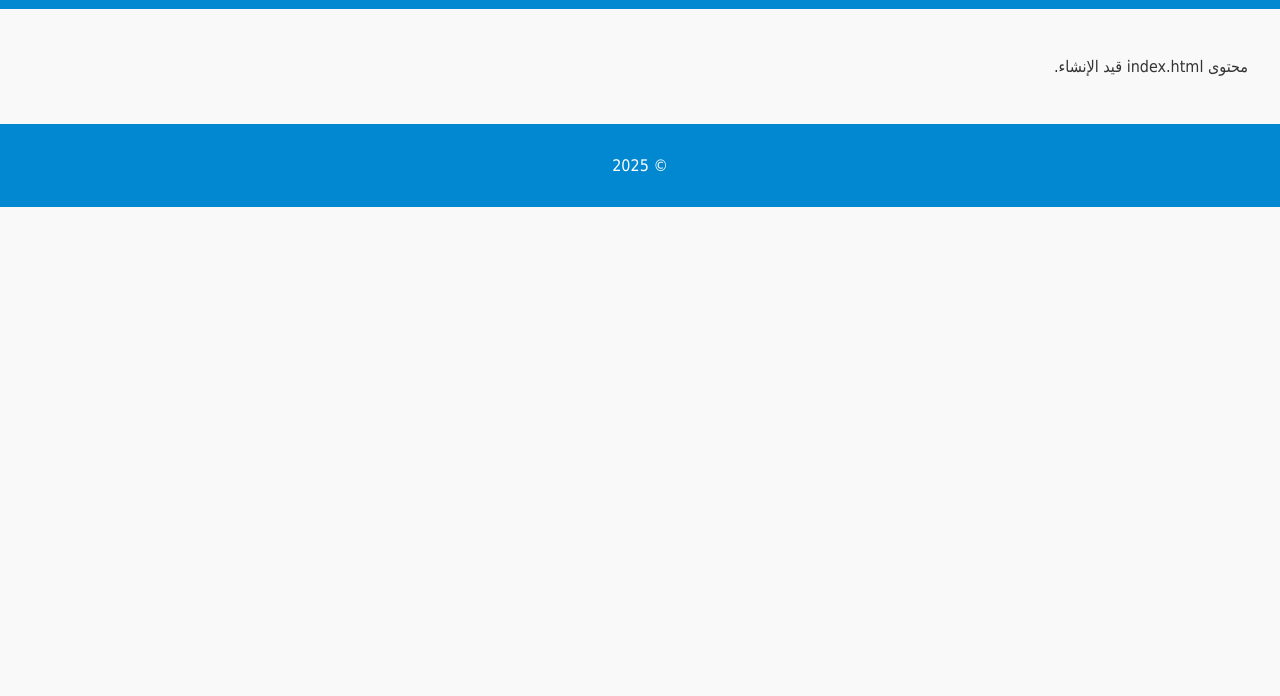
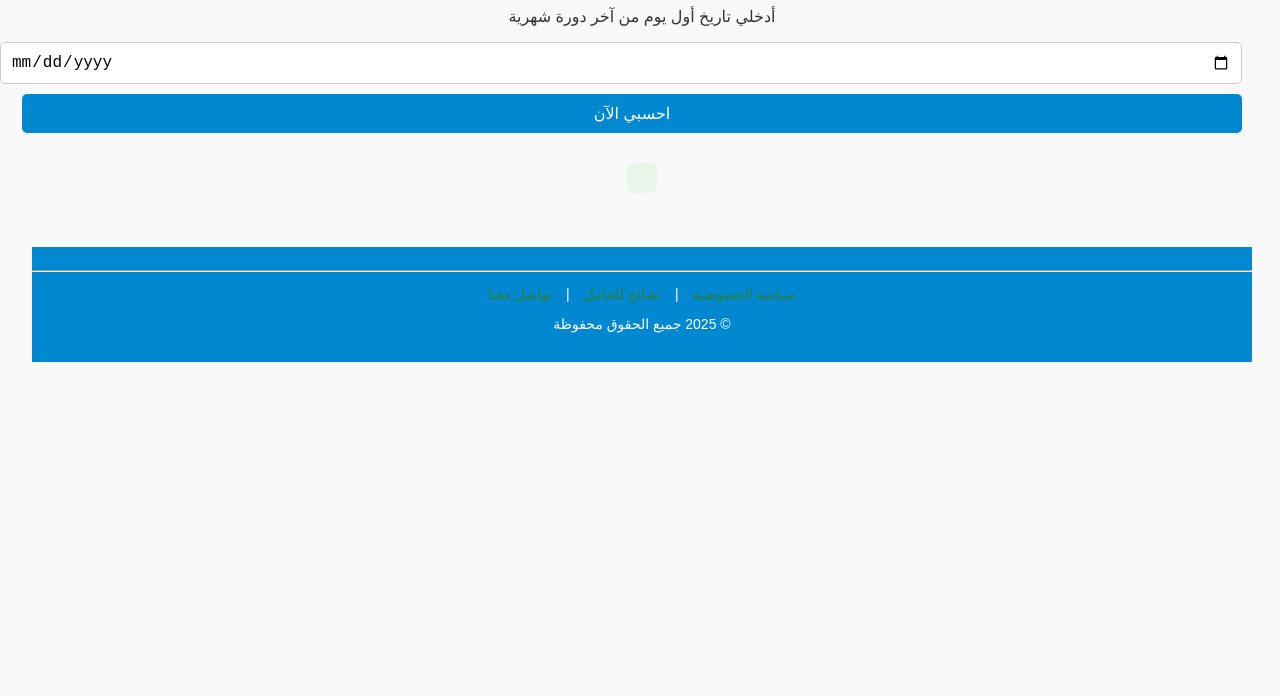
Before and after one commit to hassanein123/pregnancy-calculator, a plain HTML site: page index.html in a window 1280 px wide. Shown: the part 104-800 px from the top of the page. Drawn offline with Linux system fonts and the light colour scheme.

Commit message:
Update index.html

```diff
--- a/index.html
+++ b/index.html
@@ -1 +1,87 @@
-<!DOCTYPE html><html lang='ar' dir='rtl'><head><meta charset='UTF-8'><title>index.html</title><link rel='stylesheet' href='style.css'></head><body><header><h1>index.html</h1></header><main><p>محتوى index.html قيد الإنشاء.</p></main><footer><p>&copy; 2025</p></footer></body></html>
+<!DOCTYPE html>
+<html lang="ar">
+<head>
+  <meta charset="UTF-8" />
+  <meta name="viewport" content="width=device-width, initial-scale=1.0"/>
+  <title>حاسبة الحمل - السباك الذهبي</title>
+  <link rel="stylesheet" href="style.css" />
+  <style>
+    body {
+      font-family: Arial, sans-serif;
+      direction: rtl;
+      text-align: center;
+      padding: 30px;
+      background-color: #f9f9f9;
+    }
+
+    h1 {
+      color: #2e7d32;
+    }
+
+    input, button {
+      padding: 10px;
+      margin: 10px;
+      font-size: 16px;
+    }
+
+    footer {
+      margin-top: 50px;
+      font-size: 14px;
+    }
+
+    a {
+      margin: 0 10px;
+      color: #2e7d32;
+      text-decoration: none;
+    }
+
+    #result {
+      margin-top: 20px;
+      background-color: #e8f5e9;
+      padding: 15px;
+      border-radius: 8px;
+      display: inline-block;
+    }
+  </style>
+</head>
+<body>
+
+  <h1>حاسبة الحمل</h1>
+  <p>أدخلي تاريخ أول يوم من آخر دورة شهرية</p>
+
+  <input type="date" id="lastPeriod" />
+  <button onclick="calculatePregnancy()">احسبي الآن</button>
+
+  <div id="result"></div>
+
+  <footer>
+    <hr />
+    <p>
+      <a href="privacy.html">سياسة الخصوصية</a> |
+      <a href="tips.html">نصائح للحامل</a> |
+      <a href="contact.html">تواصل معنا</a>
+    </p>
+    <p>© 2025 جميع الحقوق محفوظة</p>
+  </footer>
+
+  <script>
+    function calculatePregnancy() {
+      const input = document.getElementById("lastPeriod").value;
+      const result = document.getElementById("result");
+
+      if (!input) {
+        result.innerHTML = "<strong>يرجى إدخال تاريخ صحيح.</strong>";
+        return;
+      }
+
+      const lastPeriod = new Date(input);
+      const dueDate = new Date(lastPeriod);
+      dueDate.setDate(dueDate.getDate() + 280); // 40 أسبوع
+
+      result.innerHTML = `
+        <p><strong>تاريخ الولادة المتوقع:</strong><br>${dueDate.toLocaleDateString("ar-EG")}</p>
+      `;
+    }
+  </script>
+</body>
+</html>
```
